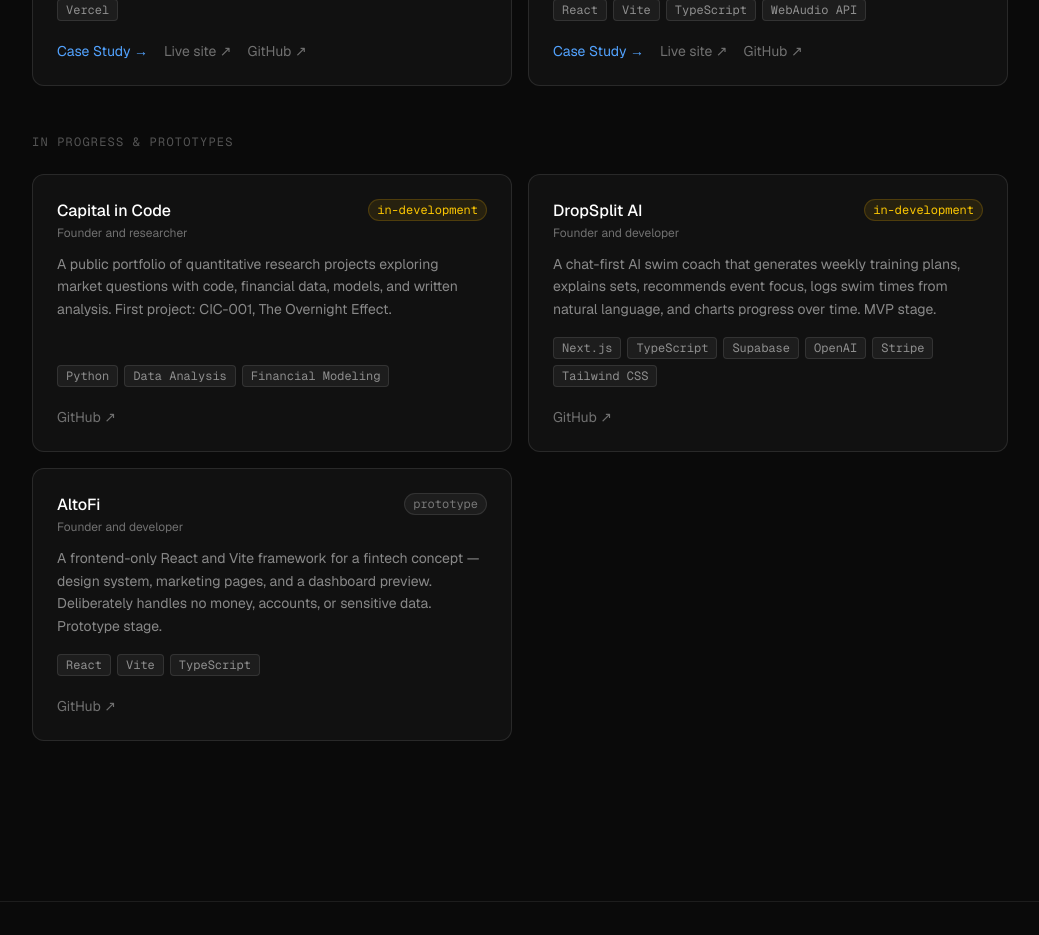
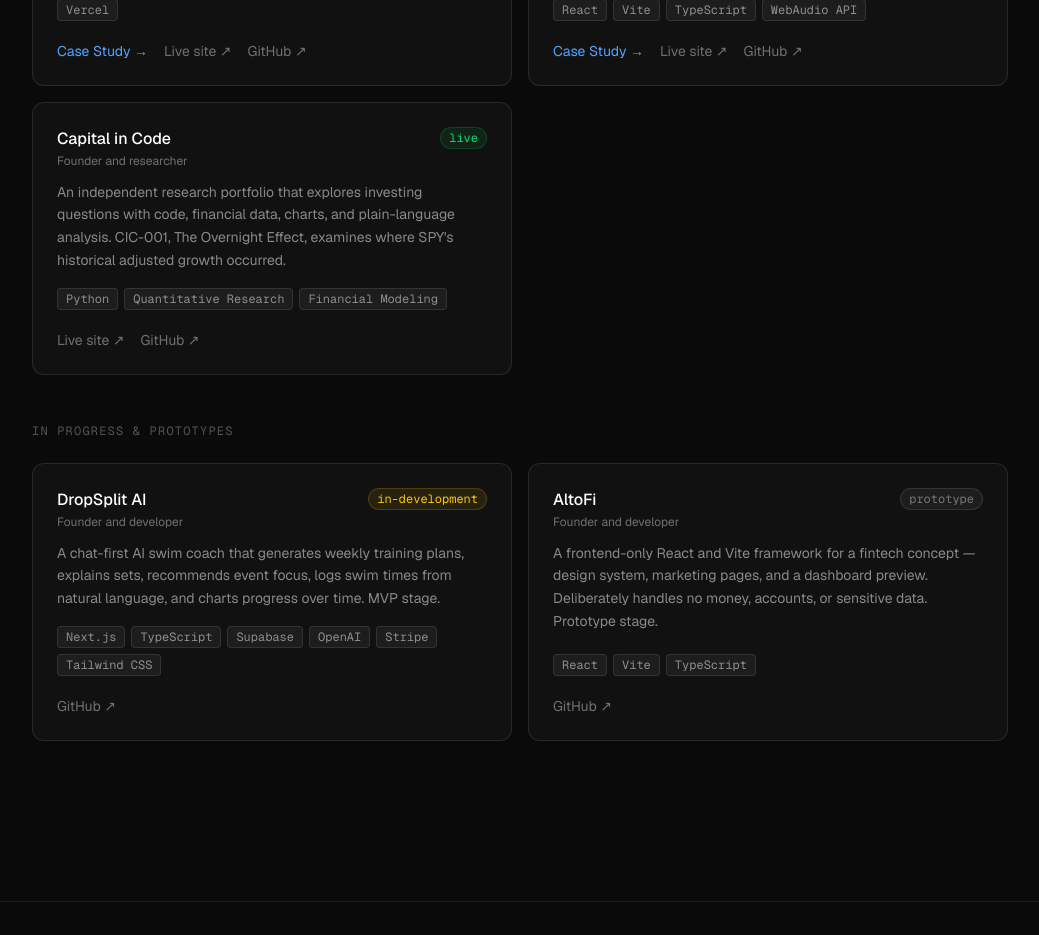
Before and after one commit to Manateek1/dillonnagar.com, a Next.js app: page /projects in a window 1280 px wide. Shown: the part 780-1715 px from the top of the page, without its empty margins (120-1159 px from the left). Built offline with nearby package versions, Linux system fonts and the light colour scheme.

Commit message:
Add Capital in Code live link

```diff
--- a/data/projects.ts
+++ b/data/projects.ts
@@ -71,12 +71,13 @@
   {
     slug: "capital-in-code",
     name: "Capital in Code",
-    tagline: "A portfolio of coding and investing experiments",
+    tagline: "Independent quantitative research at the intersection of markets and code",
     description:
-      "A public portfolio of quantitative research projects exploring market questions with code, financial data, models, and written analysis. First project: CIC-001, The Overnight Effect.",
+      "An independent research portfolio that explores investing questions with code, financial data, charts, and plain-language analysis. CIC-001, The Overnight Effect, examines where SPY's historical adjusted growth occurred.",
     role: "Founder and researcher",
-    stack: ["Python", "Data Analysis", "Financial Modeling"],
-    status: "in-development",
+    stack: ["Python", "Quantitative Research", "Financial Modeling"],
+    status: "live",
+    liveUrl: "https://capitalincode.vercel.app",
     githubUrl: "https://github.com/Manateek1/Capital-in-Code",
     featured: false,
   },
```
